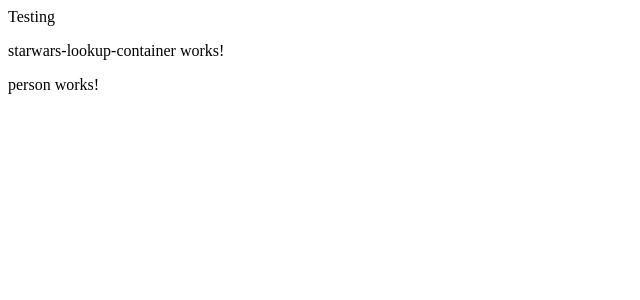
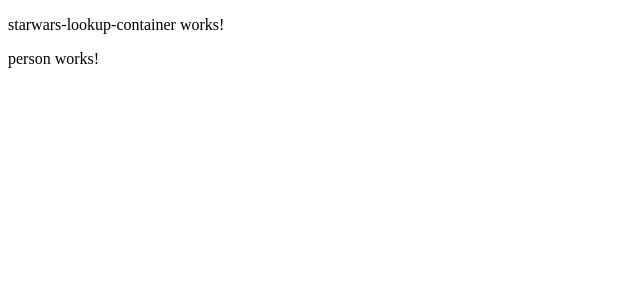
Before and after one commit to jaredmahan/angular-swapi, an Angular app: page /starwars-lookup in a window 1280 px wide. Before the commit this address led to /. Shown: the top 300 px of the page, without its empty margins (0-640 px from the left). Built offline with nearby package versions, Linux system fonts and the light colour scheme.

Commit message:
chore: Add a route and redirect (default route) to the application

```diff
--- a/projects/client/src/app/app-routing.module.ts
+++ b/projects/client/src/app/app-routing.module.ts
@@ -1,10 +1,14 @@
-import { NgModule } from '@angular/core';
-import { RouterModule, Routes } from '@angular/router';
+import { NgModule } from "@angular/core";
+import { RouterModule, Routes } from "@angular/router";
+import { StarwarsLookupContainer } from "./starwars-lookup/starwars-lookup-container.component";
 
-const routes: Routes = [];
+const routes: Routes = [
+  { path: "starwars-lookup", component: StarwarsLookupContainer },
+  { path: "", redirectTo: "/starwars-lookup", pathMatch: "full" }
+];
 
 @NgModule({
   imports: [RouterModule.forRoot(routes)],
   exports: [RouterModule]
 })
-export class AppRoutingModule { }
+export class AppRoutingModule {}
--- a/projects/client/src/app/app.component.html
+++ b/projects/client/src/app/app.component.html
@@ -1,3 +1 @@
-<div>Testing</div>
-<app-starwars-lookup-container></app-starwars-lookup-container>
 <router-outlet></router-outlet>
```
